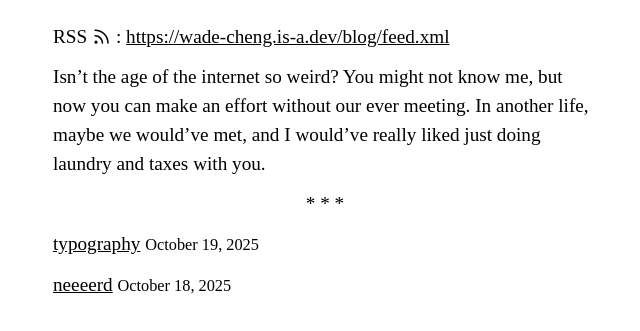
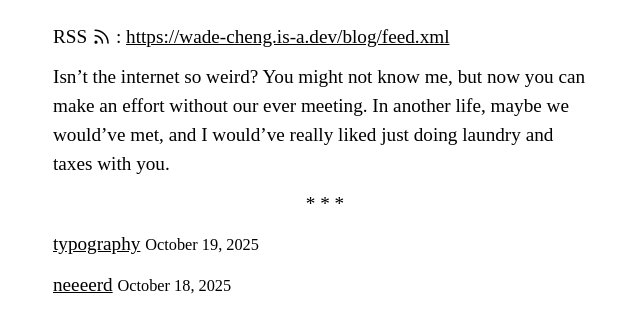
Before and after one commit to wade-cheng/wade-cheng.github.io, an Eleventy site: page src/blog.njk in a window 1280 px wide. Shown: the part 125-456 px from the top of the page, without its empty margins (315-955 px from the left). Built offline with nearby package versions, Linux system fonts and the light colour scheme; Eleventy itself is replaced by a stand-in of ours; files that its build step writes are made by us from their sources; no server answers; a web font is replaced by a local one.

Commit message:
feat: minor reword

```diff
--- a/src/blog.njk
+++ b/src/blog.njk
@@ -27,10 +27,9 @@ layout: "base.njk"
 </p>
 
 <p>
-    Isn't the age of the internet so weird? You might not know me, but now you
-    can make an effort without our ever meeting. In another life, maybe we
-    would've met, and I would've really liked just doing laundry and taxes with
-    you.
+    Isn't the internet so weird? You might not know me, but now you can make an
+    effort without our ever meeting. In another life, maybe we would've met, and
+    I would've really liked just doing laundry and taxes with you.
 </p>
 
 <hr />
```
